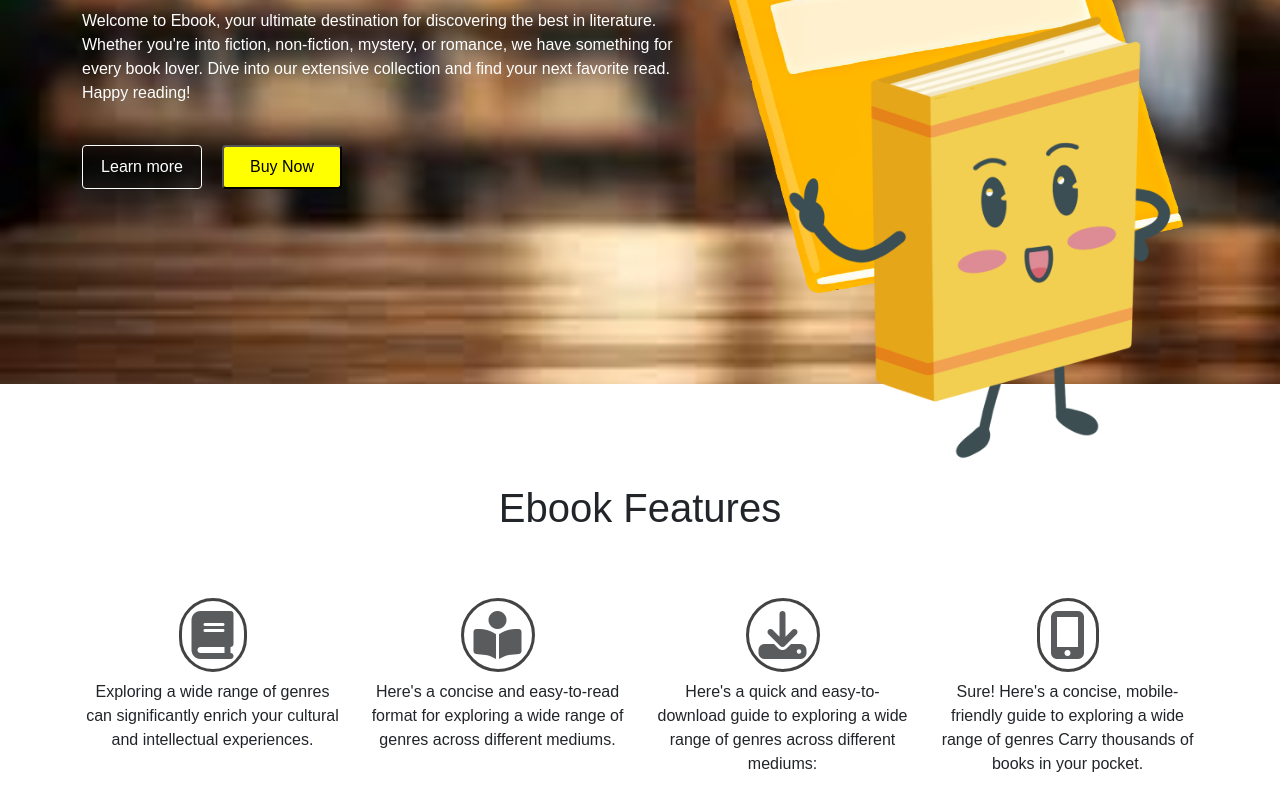
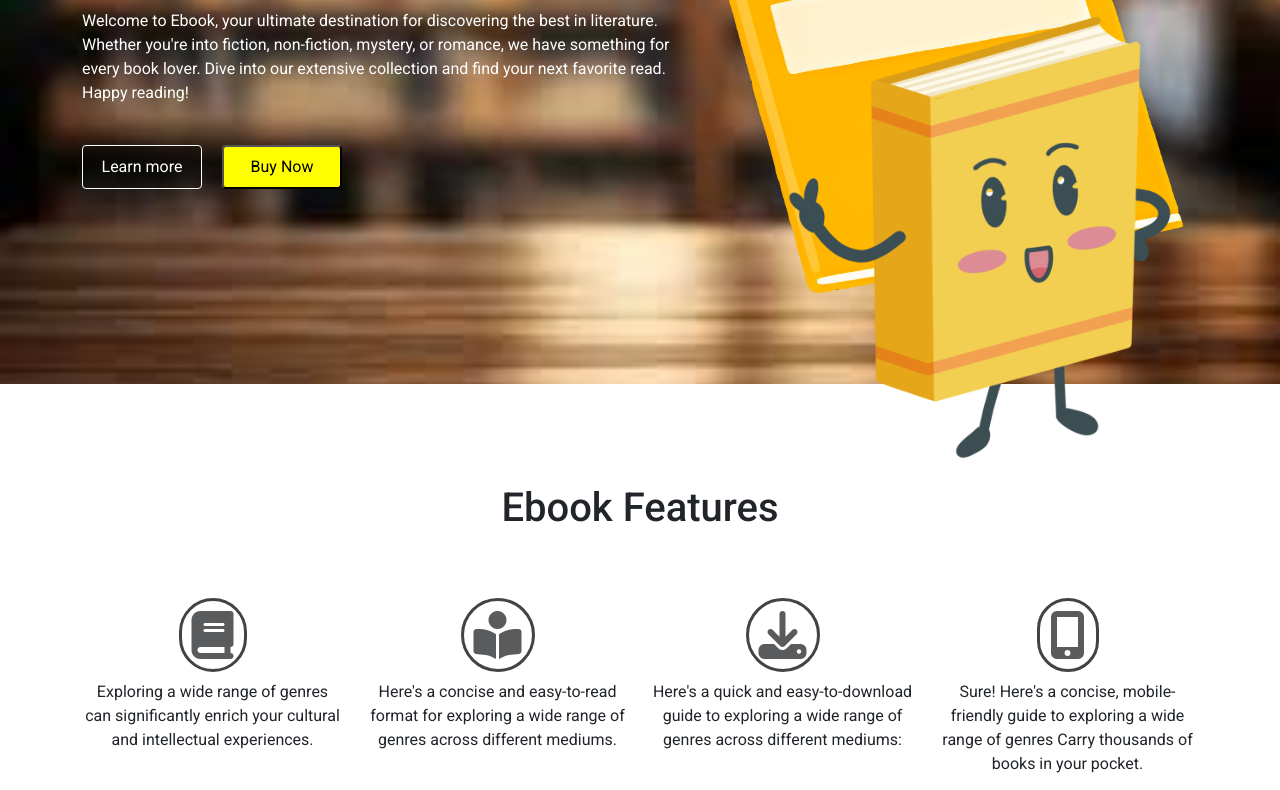
Before and after one commit to w3villa-manish-chaudhary/Ebook, a plain HTML site: page index.html in a window 1280 px wide. Shown: the part 271-1061 px from the top of the page. Drawn offline with nearby package versions, Linux system fonts and the light colour scheme.

Commit message:
FontcorrectFINAL

```diff
--- a/assets/style.css
+++ b/assets/style.css
@@ -1,6 +1,8 @@
+@import url('https://fonts.googleapis.com/css2?family=Roboto:ital,wght@0,100;0,300;0,400;0,500;0,700;0,900;1,100;1,300;1,400;1,500;1,700;1,900&display=swap');
+
 body {
     margin: 0;
-    font-family: Arial, sans-serif;
+    font-family: "Roboto", sans-serif;
 }
 
 .navbar-brand {
```
